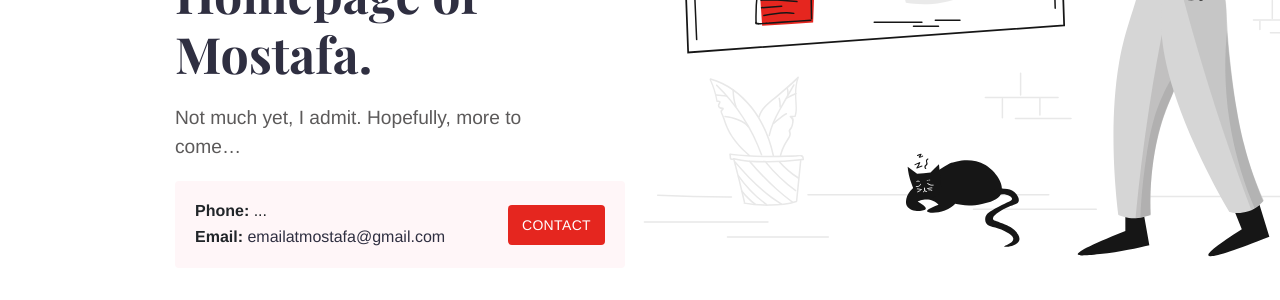
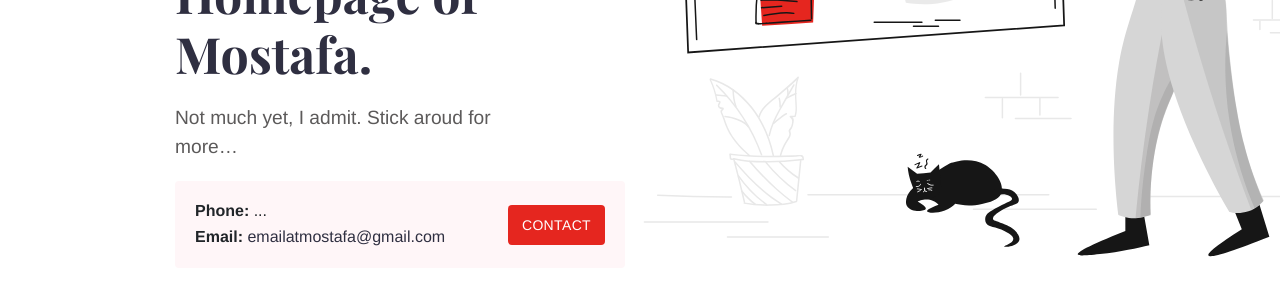
Before and after one commit to AtMostafa/AtMostafa.github.io, a Jekyll site: the page built from index.md, in a window 1280 px wide. Shown: the part 238-538 px from the top of the page. Built offline with Jekyll 4.4.1, drawn with Linux system fonts in a browser that asks for light colours.

Commit message:
add hr to posts

```diff
--- a/_layouts/post.html
+++ b/_layouts/post.html
@@ -1,7 +1,7 @@
 ---
 layout: page
 ---
-<h1>{{ page.title }}</h1>
+<hr>
 <p class="meta">{{ page.date | date_to_string }}</p>
 
 <div class="post">
--- a/index.md
+++ b/index.md
@@ -10,4 +10,4 @@ intro_image_hide_on_mobile: true
 # Homepage of Mostafa.
 
 Not much yet, I admit.
-Hopefully, more to come...
+Stick aroud for more...
```
